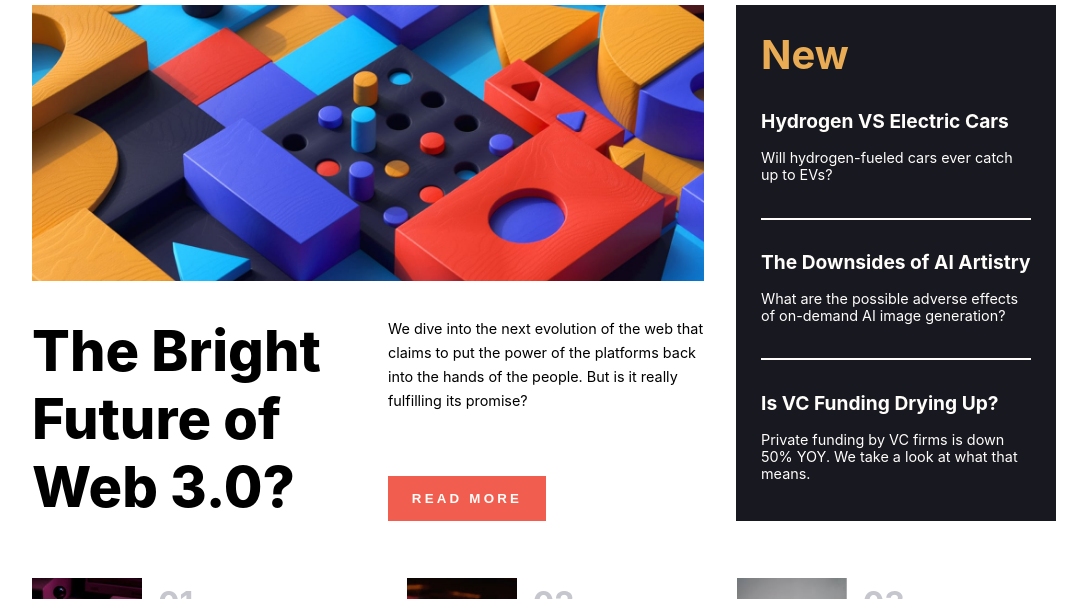
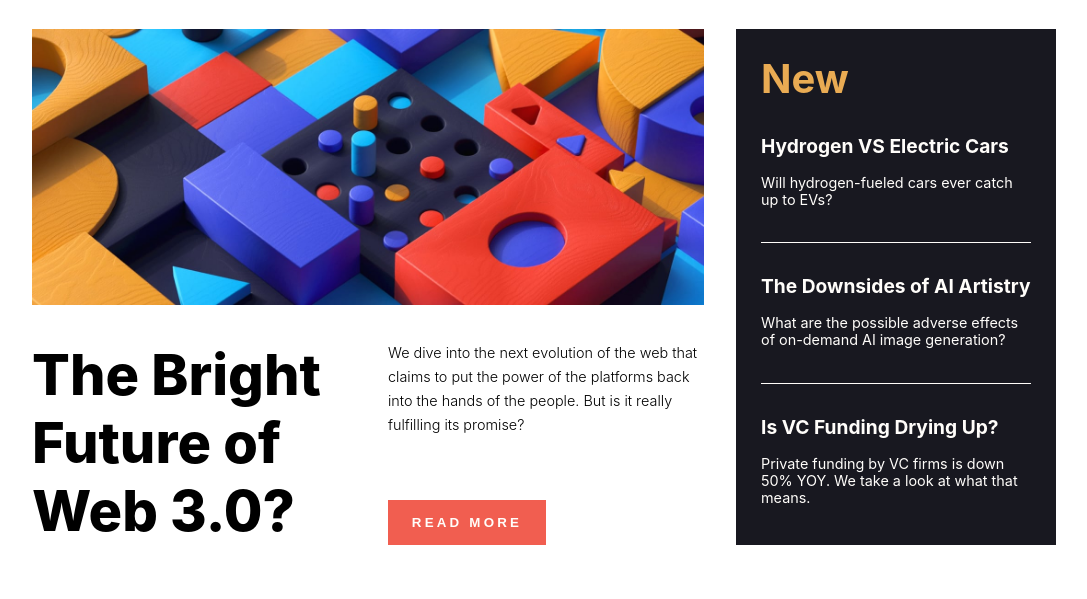
Before and after one commit to gelolmdrd/News-Website-Homepage, a plain HTML site: page index.html in a window 1280 px wide. Shown: the part 130-729 px from the top of the page, without its empty margins (96-1183 px from the left). Drawn offline with Linux system fonts and the light colour scheme; a web font is replaced by a local one.

Commit message:
modified web page

```diff
--- a/style.css
+++ b/style.css
@@ -8,13 +8,11 @@ body {
   background-color: rgb(255, 255, 255);
   font-size: 15px;
   font-family: 'Inter', sans-serif;
-  margin-top: 40px;
-  margin-left: 10%;
-  margin-right: 10%;
+  margin: 5% 10%;
+  margin-bottom: 0;
 }
 
 .navigation-bar {
-  background-color: rgb(255, 255, 255);
   margin-bottom: 3rem;
   display: flex;
   align-items: center;
@@ -100,6 +98,7 @@ body {
 .headline-details-container p{
   margin: 0px;
   font-size: 0.9rem;
+  font-weight: 300;
   line-height: 1.5rem;
 }
 
@@ -137,7 +136,7 @@ body {
 }
 
 .new-article-item {
-  border-bottom: 2px solid hsl(36, 100%, 99%);
+  border-bottom: 1px solid hsl(36, 100%, 99%);
   align-items: center;
   padding: 20px 0;
   font-size: 0.9rem;
@@ -189,6 +188,7 @@ body {
   justify-content: space-between;
   margin-left: 1rem;
   height: 127px;
+  cursor: default;
 }
 
 .top-blog-info h1{
@@ -200,6 +200,12 @@ body {
 .top-blog-info h2{
   margin: 0;
   font-size: 1rem;
+  font-weight: bold;
+  cursor: pointer;
+}
+
+.top-blog-info h2:hover{
+  color:  hsl(5, 85%, 63%);;
 }
 
 .top-blog-info p{
```
Also changed, not shown: index.html (+1 -1 lines).
